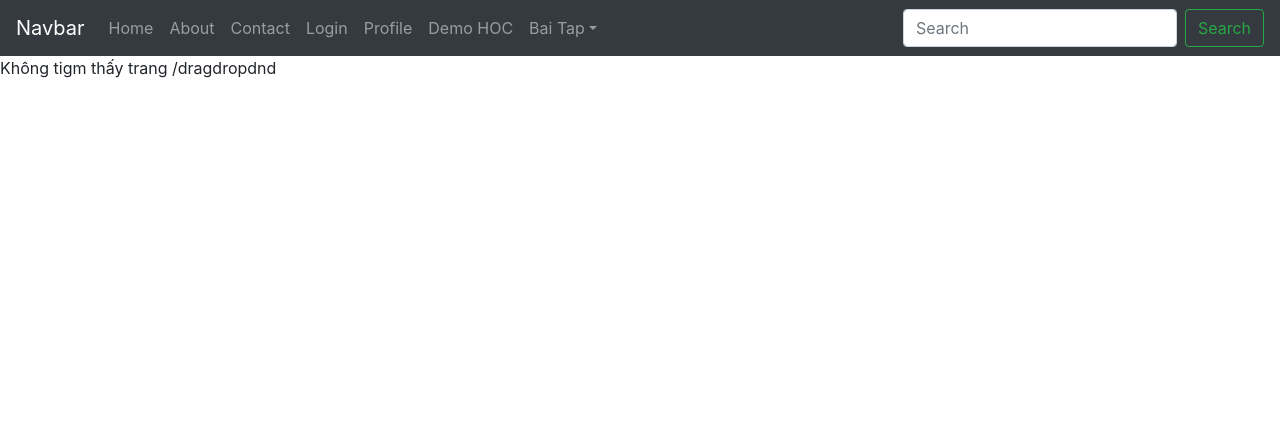
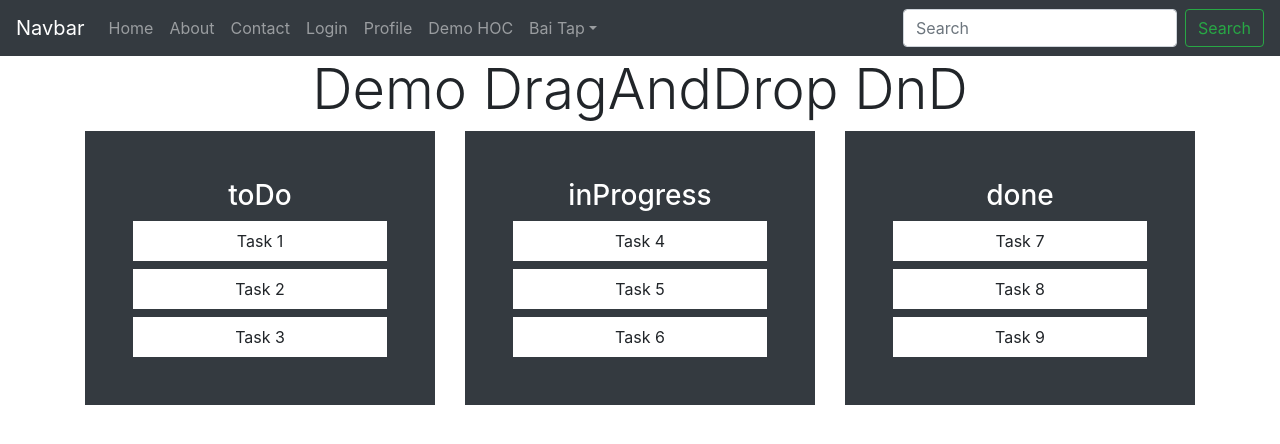
Before and after one commit to BaoNguyen2301/React_Khoa4, a React (Create React App) app: page /dragdropdnd in a window 1280 px wide. Shown: the top 444 px of the page. Built offline with nearby package versions, Linux system fonts and the light colour scheme.

Commit message:
Edit Task P12 react-beautiful-dnd lodash

```diff
--- a/package.json
+++ b/package.json
@@ -12,7 +12,9 @@
     "axios": "^1.6.6",
     "formik": "^2.4.5",
     "html-react-parser": "^5.1.2",
+    "lodash": "^4.17.21",
     "react": "^18.2.0",
+    "react-beautiful-dnd": "^13.1.1",
     "react-dom": "^18.2.0",
     "react-highlight-words": "^0.20.0",
     "react-redux": "^9.1.0",
--- a/src/App.js
+++ b/src/App.js
@@ -28,6 +28,7 @@ import ProjectManagement from './pages/CyberBugs/ProjectManagement/ProjectManage
 import ModalCyberBugs from './HOC/CyberBugsHOC/ModalCyberBugs'
 import IndexCyberBugs from './redux/saga/Cyberbugs/indexCyberBugs';
 import DemoDragDrop from './pages/DemoDragDrop/DemoDragDrop';
+import DragAndDropDnD from './pages/DragAndDropDnD/DragAndDropDnD';
 
 function App() {
 
@@ -55,6 +56,7 @@ function App() {
         <HomeTemmlate exact path='/contact' Component={Contact} />
         <HomeTemmlate exact path='/about' Component={About} />
         <HomeTemmlate exact path='/dragdrop' Component={DemoDragDrop} />
+        <HomeTemmlate exact path='/dragdropdnd' Component={DragAndDropDnD} />
         <CyberBugsTemplate exact path='/' Component={ProjectManagement} />
         <UserLoginTemplate exact path='/login' Component={LoginCyberBugs} />
         <HomeTemmlate exact path='/detail/:id' Component={Detail} />
--- a/src/components/Home/Header/Header.js
+++ b/src/components/Home/Header/Header.js
@@ -38,6 +38,7 @@ export default function Header() {
                             <NavLink className="dropdown-item" to="/todolistrfcsaga">TODOLIST RFC SAGA</NavLink>
                             <NavLink className="dropdown-item" to="/cyberbugs">CyberBugs</NavLink>
                             <NavLink className="dropdown-item" to="/dragdrop">Demo Drag Drop</NavLink>
+                            <NavLink className="dropdown-item" to="/dragdropdnd">Demo Drag Drop</NavLink>
                         </div>
                     </li>
                 </ul>
--- /dev/null
+++ b/src/pages/DragAndDropDnD/DragAndDropDnD.js
@@ -0,0 +1,102 @@
+import React, { useState } from 'react'
+import { DragDropContext, Draggable, Droppable } from 'react-beautiful-dnd';
+
+export default function DragAndDropDnD(props) {
+    var _ = require('lodash');
+    const [state, setState] = useState({
+        toDo: {
+            id: 'toDo',
+            items: [
+                { id: '1', taskName: 'Task 1' },
+                { id: '2', taskName: 'Task 2' },
+                { id: '3', taskName: 'Task 3' }
+            ]
+        },
+        inProgress: {
+            id: 'inProgress',
+            items: [
+                { id: '4', taskName: 'Task 4' },
+                { id: '5', taskName: 'Task 5' },
+                { id: '6', taskName: 'Task 6' }
+            ]
+        },
+        done: {
+            id: 'done',
+            items: [
+                { id: '7', taskName: 'Task 7' },
+                { id: '8', taskName: 'Task 8' },
+                { id: '9', taskName: 'Task 9' }
+            ]
+        }
+    })
+
+    const handleDragEnd = (result) => {
+        let {destination, source} = result;
+
+        if(!destination){
+            return
+        }
+
+        if(destination.index === source.index && destination.droppableId === source.droppableId){
+            return
+        }
+        //tao ra 1 tag drag
+        let itemCopy = {...state[source.droppableId].items[source.index]}
+        //Droppale bat dau keo
+        let index = state[source.droppableId].items.findIndex(item => item.id == itemCopy.id)
+
+        state[source.droppableId].items.splice(index,1)
+
+        //Droppale tha vao
+        let dropDestination = state[destination.droppableId].items
+
+        dropDestination.splice(destination.index, 0, itemCopy)
+
+        console.log(destination)
+        console.log(source)
+
+        setState(state)
+
+    }
+
+    return (
+        <div className='container'>
+            <h3 className='text-center display-4'>Demo DragAndDrop DnD</h3>
+            <DragDropContext onDragEnd={handleDragEnd}>
+                <div className='row'>
+                    {_.map(state, (statusTask, index) => {
+                        return <Droppable droppableId={statusTask.id} key={index}>
+                            {(provided) => {
+                                return <div className='col-4'>
+                                    <div
+                                        className='bg-dark p-5'
+                                        key={index}
+                                        ref={provided.innerRef}
+                                        {...provided.droppableProps}
+                                        >
+                                        <h3 className='text-center text-white'>{statusTask.id}</h3>
+                                        {statusTask.items.map((item, index) => {
+                                            return <Draggable key={item.id} index={index} draggableId={item.id}>
+                                                {(provided) => {
+                                                    return <div
+                                                        ref={provided.innerRef}
+                                                        {...provided.draggableProps}
+                                                        {...provided.dragHandleProps}
+                                                        className='mt-2 p-2 bg-white text-center'
+                                                    >
+                                                        {item.taskName}
+                                                    </div>
+                                                }}
+                                            </Draggable>
+                                        })}
+                                        {provided.placeholder}
+                                    </div>
+                                </div>
+                            }}
+                        </Droppable>
+                    })}
+                </div>
+            </DragDropContext>
+        </div>
+    )
+}
```
Also changed, not shown: 1 other file (tests, documents, lock files or other folders).
